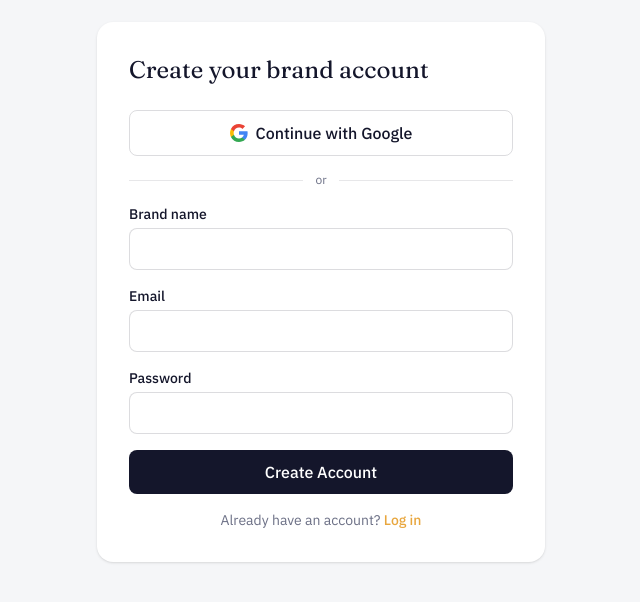
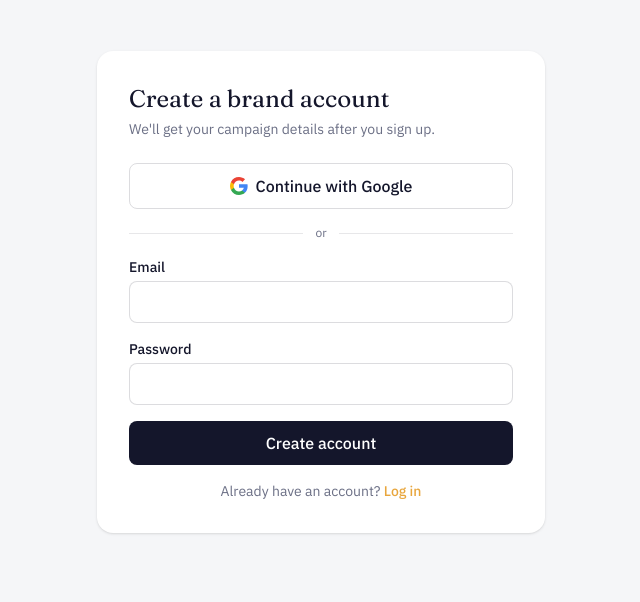
Before and after one commit to prajapatinisha9510-sys/FYDNEX, a Next.js app: page /brand/signup in a window 1280 px wide. Shown: the part 108-710 px from the top of the page, without its empty margins (319-959 px from the left). Built offline with nearby package versions, Linux system fonts and the light colour scheme.

Commit message:
Update page.tsx

```diff
--- a/app/brand/signup/page.tsx
+++ b/app/brand/signup/page.tsx
@@ -4,9 +4,9 @@ import { useState } from "react";
 import { createClient } from "@/lib/supabase";
 import { useRouter } from "next/navigation";
 import Link from "next/link";
+import GoogleButton from "@/components/GoogleButton";
 
 export default function BrandSignup() {
-  const [name, setName] = useState("");
   const [email, setEmail] = useState("");
   const [password, setPassword] = useState("");
   const [loading, setLoading] = useState(false);
@@ -14,19 +14,25 @@ export default function BrandSignup() {
   const [checkEmail, setCheckEmail] = useState(false);
   const router = useRouter();
 
+  async function handleGoogle() {
+    const supabase = createClient();
+    await supabase.auth.signInWithOAuth({
+      provider: "google",
+      options: {
+        redirectTo: `${window.location.origin}/auth/callback?next=/brand/dashboard`,
+      },
+    });
+  }
+
   async function handleSubmit(e: React.FormEvent) {
     e.preventDefault();
     setLoading(true);
     setError("");
 
     const supabase = createClient();
-
     const { data, error: signUpError } = await supabase.auth.signUp({
       email,
       password,
-      options: {
-        data: { name },
-      },
     });
 
     setLoading(false);
@@ -42,20 +48,10 @@ export default function BrandSignup() {
     }
 
     if (data.session) {
-      router.push("/brand/dashboard");
+      router.push("/brand/complete-profile");
     } else {
       setCheckEmail(true);
     }
-  }
-
-  async function handleGoogle() {
-    const supabase = createClient();
-    await supabase.auth.signInWithOAuth({
-      provider: "google",
-      options: {
-        redirectTo: `${window.location.origin}/auth/callback?next=/brand/dashboard`,
-      },
-    });
   }
 
   if (checkEmail) {
@@ -74,54 +70,20 @@ export default function BrandSignup() {
   return (
     <div className="min-h-screen flex items-center justify-center px-6 bg-paper">
       <div className="w-full max-w-md bg-white rounded-2xl shadow p-8">
-        <h1 className="font-display text-2xl mb-6">
-          Create your brand account
-        </h1>
+        <h1 className="font-display text-2xl mb-1">Create a brand account</h1>
+        <p className="text-muted text-sm mb-6">
+          We&apos;ll get your campaign details after you sign up.
+        </p>
 
-        <button
-          type="button"
-          onClick={handleGoogle}
-          className="w-full flex items-center justify-center gap-2 border border-ink/15 rounded-lg px-3 py-2.5 font-medium hover:bg-paper transition mb-4"
-        >
-          <svg width="18" height="18" viewBox="0 0 18 18">
-            <path
-              fill="#4285F4"
-              d="M17.64 9.2c0-.64-.06-1.25-.16-1.84H9v3.48h4.84a4.14 4.14 0 0 1-1.8 2.72v2.26h2.9c1.7-1.57 2.7-3.88 2.7-6.62z"
-            />
-            <path
-              fill="#34A853"
-              d="M9 18c2.43 0 4.47-.8 5.96-2.18l-2.9-2.26c-.8.54-1.83.86-3.06.86-2.35 0-4.34-1.59-5.05-3.72H.96v2.33A9 9 0 0 0 9 18z"
-            />
-            <path
-              fill="#FBBC05"
-              d="M3.95 10.7A5.4 5.4 0 0 1 3.67 9c0-.59.1-1.16.28-1.7V4.97H.96A9 9 0 0 0 0 9c0 1.45.35 2.83.96 4.03l2.99-2.33z"
-            />
-            <path
-              fill="#EA4335"
-              d="M9 3.58c1.32 0 2.5.45 3.44 1.35l2.58-2.58C13.46.89 11.43 0 9 0A9 9 0 0 0 .96 4.97l2.99 2.33C4.66 5.17 6.65 3.58 9 3.58z"
-            />
-          </svg>
-          Continue with Google
-        </button>
+        <GoogleButton onClick={handleGoogle} />
 
-        <div className="flex items-center gap-3 mb-4">
+        <div className="flex items-center gap-3 my-4">
           <div className="flex-1 h-px bg-ink/10" />
           <span className="text-xs text-muted">or</span>
           <div className="flex-1 h-px bg-ink/10" />
         </div>
+
         <form onSubmit={handleSubmit} className="space-y-4">
-          <div>
-            <label className="block text-sm font-medium text-ink mb-1">
-              Brand name
-            </label>
-            <input
-              type="text"
-              value={name}
-              onChange={(e) => setName(e.target.value)}
-              className="w-full border border-ink/15 rounded-lg px-3 py-2 focus:outline-none focus:ring-2 focus:ring-amber"
-              required
-            />
-          </div>
           <div>
             <label className="block text-sm font-medium text-ink mb-1">
               Email
@@ -153,7 +115,7 @@ export default function BrandSignup() {
             disabled={loading}
             className="w-full bg-ink text-white rounded-lg px-3 py-2.5 font-medium hover:bg-inksoft transition disabled:opacity-50"
           >
-            {loading ? "Creating..." : "Create Account"}
+            {loading ? "Creating..." : "Create account"}
           </button>
         </form>
         <p className="text-sm text-muted mt-4 text-center">
```
